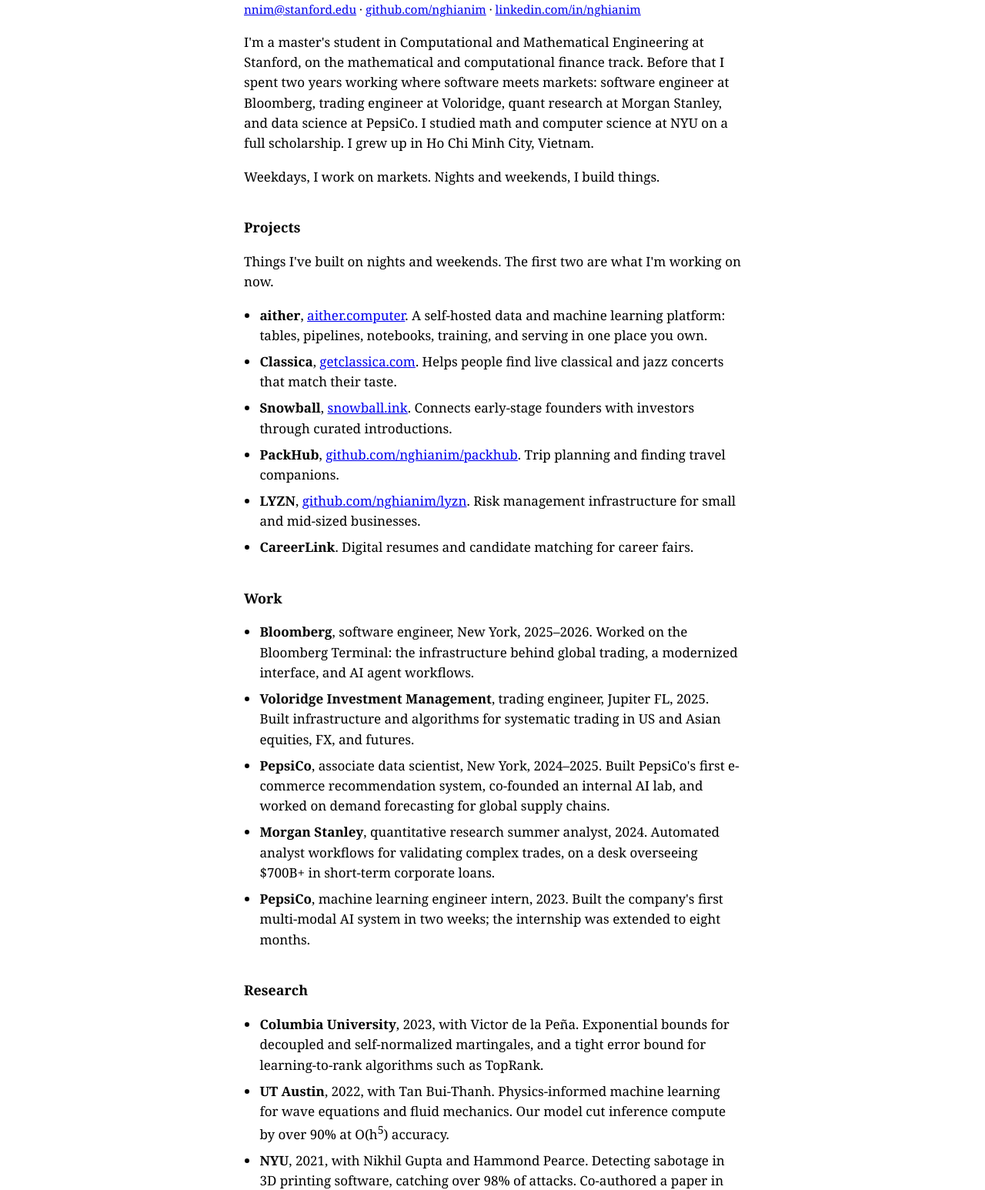
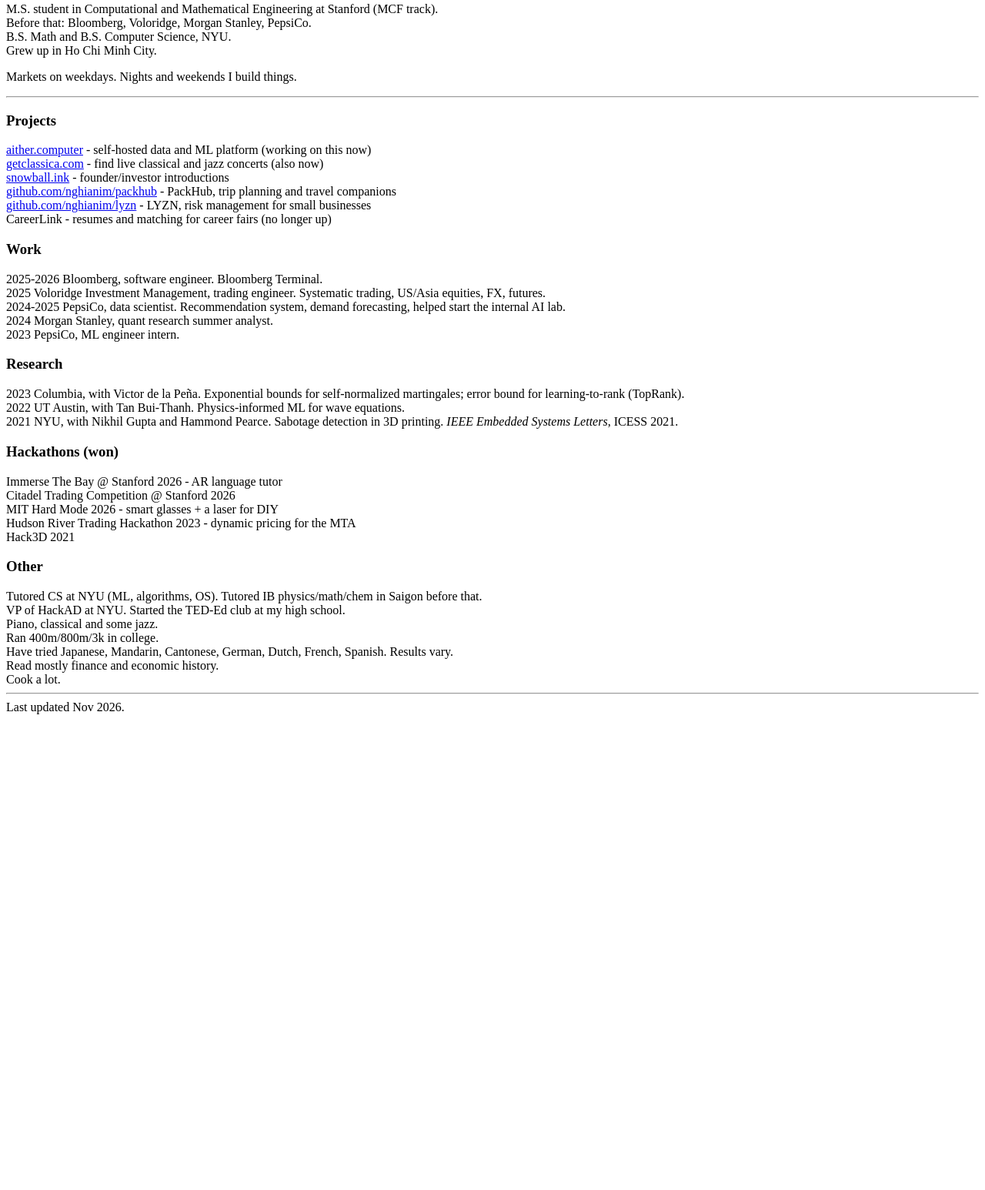
Before and after one commit to NghiaNim/nghian.im, a plain HTML site: page index.html in a window 1280 px wide. Shown: the part 173-1719 px from the top of the page at 77% size. After the commit the page ends 1109 px from the top, so only its background shows below. Drawn offline with Linux system fonts and the light colour scheme.

Commit message:
Simplify page

```diff
--- a/index.html
+++ b/index.html
@@ -1,94 +1,68 @@
-<!doctype html>
-<html lang="en">
+<html>
 <head>
 <meta charset="utf-8">
-<meta name="viewport" content="width=device-width, initial-scale=1">
+<meta name="viewport" content="width=device-width">
 <title>Nick Nim</title>
-<meta name="description" content="Nick (Nghia) Nim. Graduate student at Stanford. Previously Bloomberg, Voloridge, Morgan Stanley, PepsiCo.">
-<style>
-  :root { color-scheme: light dark; }
-  body { max-width: 38em; margin: 3em auto; padding: 0 1em; font: 17px/1.55 Georgia, serif; }
-  h1 { font-size: 1.7em; margin: 0; }
-  h2 { font-size: 1.05em; margin: 2.2em 0 .5em; }
-  ul { padding-left: 1.2em; }
-  li { margin-bottom: .45em; }
-  .small { font-size: .9em; }
-</style>
 </head>
 <body>
 
-<p class="small"><i>Why waste token vibe lot slop when few html do trick.</i></p>
+Why waste token vibe lot slop when few html do trick.
 
 <h1>Nick Nim</h1>
-<p class="small">Also Nghia Nim.<br>
-<a href="mailto:nnim@stanford.edu">nnim@stanford.edu</a> · <a href="https://github.com/nghianim">github.com/nghianim</a> · <a href="https://linkedin.com/in/nghianim">linkedin.com/in/nghianim</a></p>
 
-<p>I'm a master's student in Computational and Mathematical Engineering at Stanford, on the mathematical and computational finance track. Before that I spent two years working where software meets markets: software engineer at Bloomberg, trading engineer at Voloridge, quant research at Morgan Stanley, and data science at PepsiCo. I studied math and computer science at NYU on a full scholarship. I grew up in Ho Chi Minh City, Vietnam.</p>
+<b>Email:</b> nnim [at] stanford.edu<br>
+<b>GitHub:</b> <a href="https://github.com/nghianim">github.com/nghianim</a><br>
+<b>LinkedIn:</b> <a href="https://linkedin.com/in/nghianim">linkedin.com/in/nghianim</a><br>
 
-<p>Weekdays, I work on markets. Nights and weekends, I build things.</p>
+<p>
+M.S. student in Computational and Mathematical Engineering at Stanford (MCF track).<br>
+Before that: Bloomberg, Voloridge, Morgan Stanley, PepsiCo.<br>
+B.S. Math and B.S. Computer Science, NYU.<br>
+Grew up in Ho Chi Minh City.
+</p>
 
-<h2>Projects</h2>
-<p>Things I've built on nights and weekends. The first two are what I'm working on now.</p>
-<ul>
-  <li><b>aither</b>, <a href="https://aither.computer">aither.computer</a>. A self-hosted data and machine learning platform: tables, pipelines, notebooks, training, and serving in one place you own.</li>
-  <li><b>Classica</b>, <a href="https://getclassica.com">getclassica.com</a>. Helps people find live classical and jazz concerts that match their taste.</li>
-  <li><b>Snowball</b>, <a href="https://www.snowball.ink">snowball.ink</a>. Connects early-stage founders with investors through curated introductions.</li>
-  <li><b>PackHub</b>, <a href="https://github.com/nghianim/packhub">github.com/nghianim/packhub</a>. Trip planning and finding travel companions.</li>
-  <li><b>LYZN</b>, <a href="https://github.com/nghianim/lyzn">github.com/nghianim/lyzn</a>. Risk management infrastructure for small and mid-sized businesses.</li>
-  <li><b>CareerLink</b>. Digital resumes and candidate matching for career fairs.</li>
-</ul>
-
-<h2>Work</h2>
-<ul>
-  <li><b>Bloomberg</b>, software engineer, New York, 2025–2026. Worked on the Bloomberg Terminal: the infrastructure behind global trading, a modernized interface, and AI agent workflows.</li>
-  <li><b>Voloridge Investment Management</b>, trading engineer, Jupiter FL, 2025. Built infrastructure and algorithms for systematic trading in US and Asian equities, FX, and futures.</li>
-  <li><b>PepsiCo</b>, associate data scientist, New York, 2024–2025. Built PepsiCo's first e-commerce recommendation system, co-founded an internal AI lab, and worked on demand forecasting for global supply chains.</li>
-  <li><b>Morgan Stanley</b>, quantitative research summer analyst, 2024. Automated analyst workflows for validating complex trades, on a desk overseeing $700B+ in short-term corporate loans.</li>
-  <li><b>PepsiCo</b>, machine learning engineer intern, 2023. Built the company's first multi-modal AI system in two weeks; the internship was extended to eight months.</li>
-</ul>
-
-<h2>Research</h2>
-<ul>
-  <li><b>Columbia University</b>, 2023, with Victor de la Peña. Exponential bounds for decoupled and self-normalized martingales, and a tight error bound for learning-to-rank algorithms such as TopRank.</li>
-  <li><b>UT Austin</b>, 2022, with Tan Bui-Thanh. Physics-informed machine learning for wave equations and fluid mechanics. Our model cut inference compute by over 90% at O(h<sup>5</sup>) accuracy.</li>
-  <li><b>NYU</b>, 2021, with Nikhil Gupta and Hammond Pearce. Detecting sabotage in 3D printing software, catching over 98% of attacks. Co-authored a paper in <i>IEEE Embedded Systems Letters</i>, presented at IEEE ICESS 2021.</li>
-</ul>
-
-<h2>Hackathons</h2>
-<p>First place at each of these:</p>
-<ul>
-  <li>Immerse The Bay, Stanford, 2026. An AR language tutor built on world models. (20+ teams)</li>
-  <li>Citadel Trading Competition, Stanford, 2026. A simulated trading game. (8 teams)</li>
-  <li>MIT Hard Mode, 2026. Smart glasses and a laser that guide you through DIY work in real time. (50+ teams)</li>
-  <li>Hudson River Trading Hackathon, 2023. Dynamic pricing for the New York MTA. (30+ teams)</li>
-  <li>Hack3D Summer Challenge, 2021. Machine learning to find a system's vulnerabilities. (350+ teams)</li>
-</ul>
-
-<h2>Teaching and community</h2>
-<ul>
-  <li>Peer tutor for NYU computer science, 2023–2024: machine learning, algorithms, operating systems.</li>
-  <li>Private tutor in Ho Chi Minh City, 2019–2020: IB physics, math, and chemistry, plus SAT and IELTS prep. It paid my bills and tuition.</li>
-  <li>Vice president of HackAD, NYU's student tech organization, 2023–2024. Ran a hackathon for 100+ students and organized trips to startup hubs and GITEX.</li>
-  <li>Founded the TED-Ed Club at my high school in Ho Chi Minh City, the second in the city. It grew to 200 members.</li>
-</ul>
-
-<h2>Outside of work</h2>
-<ul>
-  <li><b>Piano.</b> Classically trained. Studied jazz history and performance in college.</li>
-  <li><b>Running.</b> Ran the 400m, 800m, and 3k on my college track team.</li>
-  <li><b>Languages.</b> Have studied Japanese, Mandarin, Cantonese, German, Dutch, French, and Spanish.</li>
-  <li><b>Reading.</b> Mostly non-fiction: finance, macroeconomic history, productivity.</li>
-  <li><b>Cooking.</b> Cuisines from everywhere, ideally for a full table.</li>
-</ul>
-
-<h2>Awards</h2>
-<p class="small">Full scholarships to NYU, Duke Kunshan University, and Ashbourne College (London). Research grants from Columbia (STAR Fellowship), NYU Tandon, and UT Austin. NYU Founder's Day Award and University Honors Scholar. Schwarzman Scholars finalist. National English Olympiad winner, Vietnam.</p>
-
-<h2>Tools</h2>
-<p class="small">Python, C/C++, TypeScript, SQL, Haskell, Standard ML, Java, R. React, Next.js, FastAPI, PyTorch, JAX, Docker, Kubernetes, Google Cloud.</p>
+<p>Markets on weekdays. Nights and weekends I build things.</p>
 
 <hr>
-<p class="small">Plain HTML. Last updated November 2026.</p>
+
+<h3>Projects</h3>
+<a href="https://aither.computer">aither.computer</a> - self-hosted data and ML platform (working on this now)<br>
+<a href="https://getclassica.com">getclassica.com</a> - find live classical and jazz concerts (also now)<br>
+<a href="https://www.snowball.ink">snowball.ink</a> - founder/investor introductions<br>
+<a href="https://github.com/nghianim/packhub">github.com/nghianim/packhub</a> - PackHub, trip planning and travel companions<br>
+<a href="https://github.com/nghianim/lyzn">github.com/nghianim/lyzn</a> - LYZN, risk management for small businesses<br>
+CareerLink - resumes and matching for career fairs (no longer up)<br>
+
+<h3>Work</h3>
+2025-2026 Bloomberg, software engineer. Bloomberg Terminal.<br>
+2025 Voloridge Investment Management, trading engineer. Systematic trading, US/Asia equities, FX, futures.<br>
+2024-2025 PepsiCo, data scientist. Recommendation system, demand forecasting, helped start the internal AI lab.<br>
+2024 Morgan Stanley, quant research summer analyst.<br>
+2023 PepsiCo, ML engineer intern.<br>
+
+<h3>Research</h3>
+2023 Columbia, with Victor de la Pe&ntilde;a. Exponential bounds for self-normalized martingales; error bound for learning-to-rank (TopRank).<br>
+2022 UT Austin, with Tan Bui-Thanh. Physics-informed ML for wave equations.<br>
+2021 NYU, with Nikhil Gupta and Hammond Pearce. Sabotage detection in 3D printing. <i>IEEE Embedded Systems Letters</i>, ICESS 2021.<br>
+
+<h3>Hackathons (won)</h3>
+Immerse The Bay @ Stanford 2026 - AR language tutor<br>
+Citadel Trading Competition @ Stanford 2026<br>
+MIT Hard Mode 2026 - smart glasses + a laser for DIY<br>
+Hudson River Trading Hackathon 2023 - dynamic pricing for the MTA<br>
+Hack3D 2021<br>
+
+<h3>Other</h3>
+Tutored CS at NYU (ML, algorithms, OS). Tutored IB physics/math/chem in Saigon before that.<br>
+VP of HackAD at NYU. Started the TED-Ed club at my high school.<br>
+Piano, classical and some jazz.<br>
+Ran 400m/800m/3k in college.<br>
+Have tried Japanese, Mandarin, Cantonese, German, Dutch, French, Spanish. Results vary.<br>
+Read mostly finance and economic history.<br>
+Cook a lot.<br>
+
+<hr>
+Last updated Nov 2026.
 
 </body>
 </html>
```
